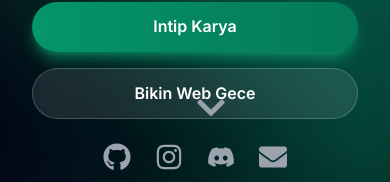
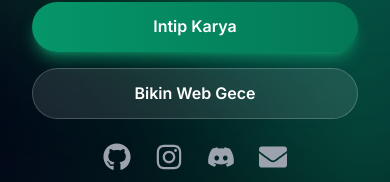
Before and after one commit to M-Ferdy-Nurdianto/Portofolio, a React (Vite) app: page / in a window 390 px wide. Shown: the part 590-772 px from the top of the page. Built offline with nearby package versions, Linux system fonts and the light colour scheme.

Commit message:
Hide hero scroll indicator on mobile

```diff
--- a/src/components/Hero.jsx
+++ b/src/components/Hero.jsx
@@ -110,7 +110,7 @@ const Hero = () => {
         </div>
 
         {/* Scroll Indicator */}
-        <div className="absolute bottom-10 left-1/2 transform -translate-x-1/2 animate-bounce">
+        <div className="absolute bottom-10 left-1/2 transform -translate-x-1/2 animate-bounce hidden md:block">
           <FaChevronDown className="text-gray-400" size={32} />
         </div>
       </div>
```
